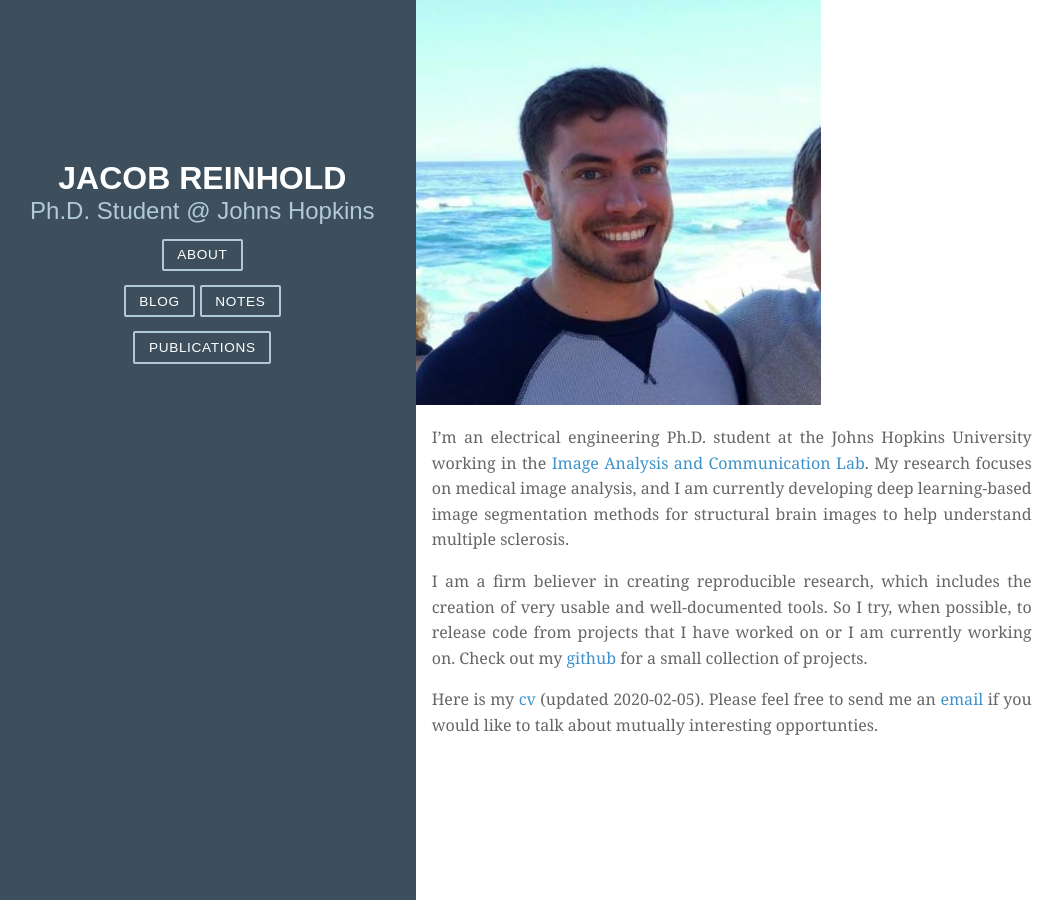
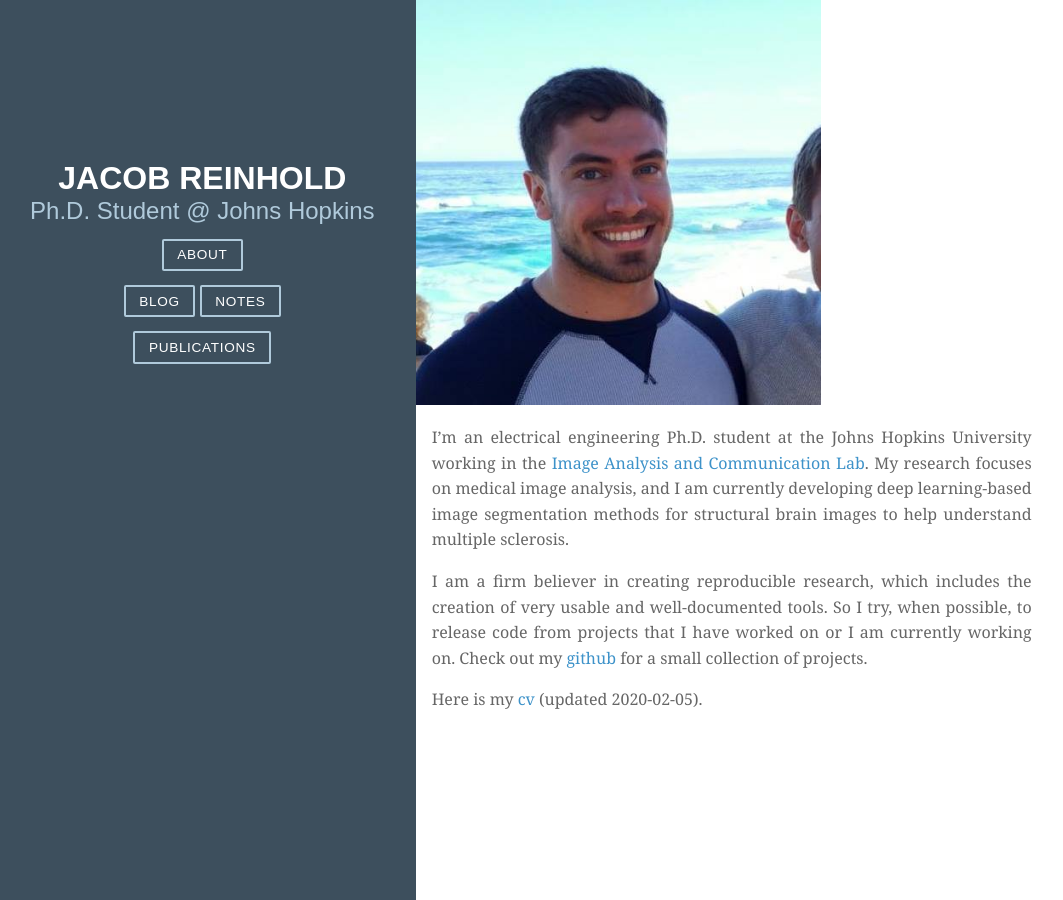
Before and after one commit to jcreinhold/jcreinhold.github.io, a Jekyll site: the page index.html, which Jekyll copies as it is, in a window 1280 px wide. Shown: the whole page, without its empty margins (11-1074 px from the left). Built offline with Jekyll 4.4.1, drawn with Linux system fonts in a browser that asks for light colours; nearby versions of some CDN libraries.

Commit message:
remove email

```diff
--- a/index.html
+++ b/index.html
@@ -66,8 +66,6 @@
             </p>
 			<p>
 				Here is my <!--<a href="resume/resume.pdf">r&eacute;sum&eacute;</a>/--><a href="resume/cv.pdf">cv</a> (updated 2020-02-05).
-                Please feel free to send me an <a href="#" class='email'>email</a> if you would like to talk about mutually interesting
-                opportunties.
 			</p>
 
 			<br/><br/>
```
